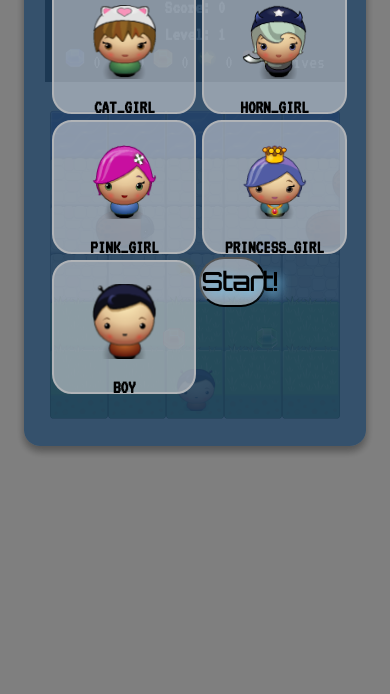
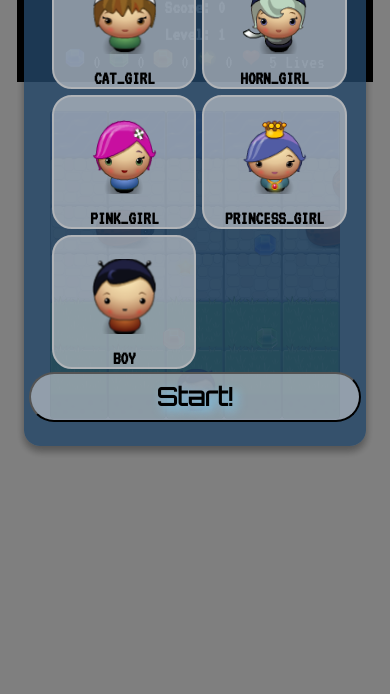
Before and after one commit to Maymoonah/Arcade-Game, a plain HTML site: page index.html in a window 390 px wide. Shown: the part 150-844 px from the top of the page. Drawn offline with nearby package versions, Linux system fonts and the light colour scheme.

Commit message:
edit styling to modal

```diff
--- a/css/style.css
+++ b/css/style.css
@@ -90,7 +90,7 @@ ul {
 }
 
 #start {
-    width: 20%;
+    width: 100%;
     height: 50px;
     display: block;
     background-color: rgba(209, 211, 214, 0.6);
@@ -140,7 +140,7 @@ ul {
 #countB, #countG, #countO, #countS, #countH {
     font-family: 'VT323', monospace;
     font-size: 20px;
-    padding-bottom: 15px;
+    margin-top: 5px;
 }
 
 /*Media Queries*/
@@ -245,11 +245,15 @@ ul {
 
 @media only screen and (max-width: 480px) {
     #title, .scoreBoard {
-        width: 80%;
+        width: 95%;
     }
 
     .gem {
         width: 20px;
         height: 20px;
     }
+
+    li h3 {
+        padding: 0;
+    }
 }
```
